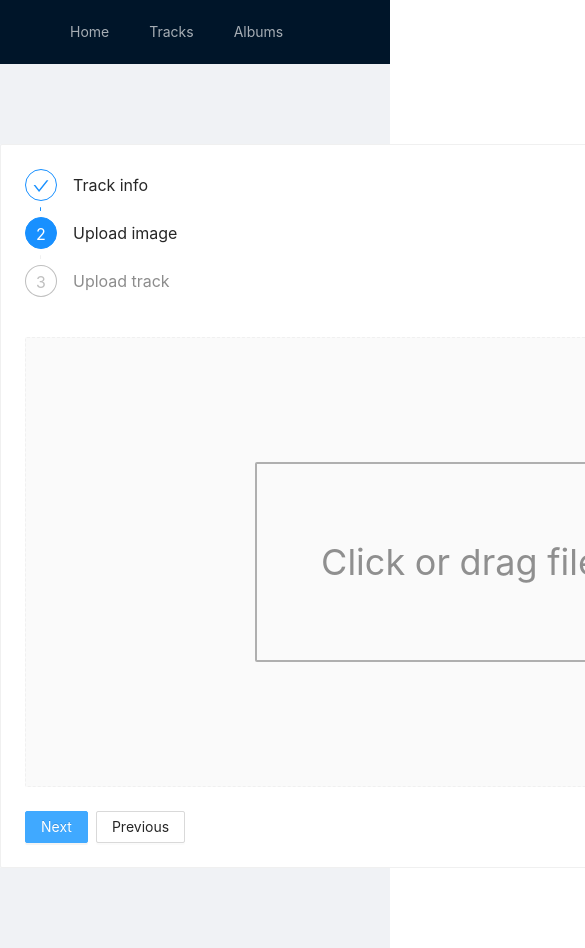
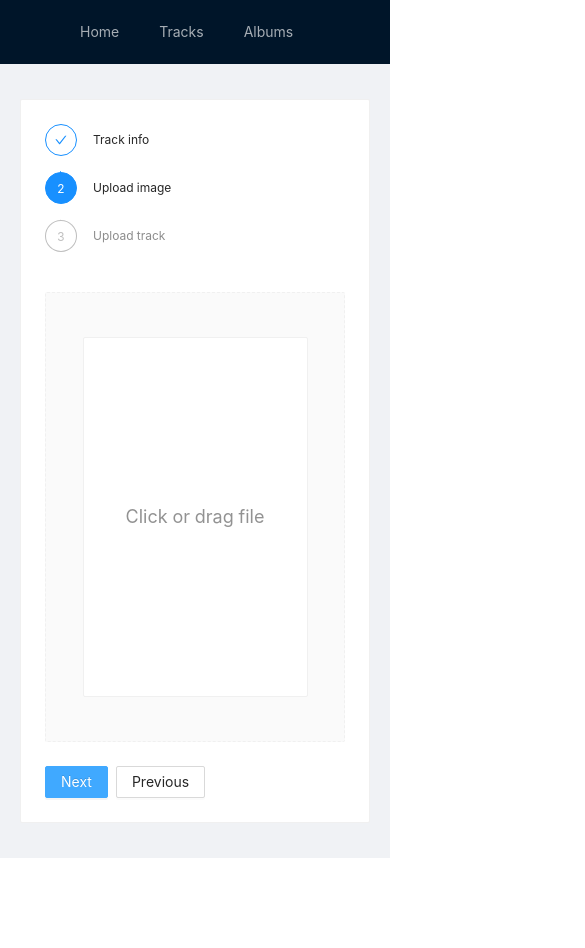
Before and after one commit to kasyan99/music-platform, a Next.js app: page /tracks/create in a window 390 px wide. Both pictures are taken after a click on the button "Next". Shown: the top 948 px of the page, 585 px wide, since content can reach past the window. After the commit the page ends 858 px from the top, so only its background shows below. Built offline with nearby package versions, Linux system fonts and the light colour scheme.

Commit message:
feat: add adaptive for layout

```diff
--- a/components/StepWrapper.tsx
+++ b/components/StepWrapper.tsx
@@ -1,5 +1,6 @@
 import { Button, Card, message, Steps } from 'antd';
 import React, { useState } from 'react';
+import s from '../styles/create.module.scss'
 const { Step } = Steps;
 
 type Props = {
@@ -38,9 +39,9 @@ const StepWrapper: React.FC<Props> = ({ firstContent, secondContent, thirdConten
 
   return (
     <>
-      <Steps current={current}>
+      <Steps current={current} className={s.label}>
         {steps.map((item) => (
-          <Step key={item.title} title={item.title} />
+          <Step key={item.title} title={item.title} className={s.label} />
         ))}
       </Steps>
       <div className="steps-content" style={{ margin: '24px 0' }}>
--- a/components/TrackPage.tsx
+++ b/components/TrackPage.tsx
@@ -1,11 +1,9 @@
 import { Button, Card, Col, Form, Input, Row, Typography } from "antd"
-import axios from "axios"
 import { useInput } from "hooks/useInput"
 import { useRouter } from "next/router"
 import { useEffect, useState } from "react"
 import { trackAPI } from "services/TrackService"
 import { IComment, ITrack } from "types/track"
-
 
 type Props = {
    track: ITrack
@@ -41,7 +39,7 @@ const TrackPage: React.FC<Props> = ({ track: serverTrack }) => {
    }, [data])
 
    return (
-      <div style={{ minWidth: 700 }}>
+      <div>
          <Button onClick={() => router.push('/tracks')} style={{ marginBottom: 10 }}>To list</Button>
          <Card>
             <Typography.Title level={2}>Info</Typography.Title>
--- a/components/stepsContent/FileUpload.tsx
+++ b/components/stepsContent/FileUpload.tsx
@@ -1,6 +1,6 @@
 import { Card } from "antd"
 import { ChangeEvent, useRef, useState } from "react"
-
+import s from '../../styles/FileUpload.module.scss'
 type Props = {
    file: File | null
    setFile: Function
@@ -19,17 +19,24 @@ const AudioUpload: React.FC<Props> = ({ setFile, accept, file }) => {
 
    return (
       <div
-         style={{ position: 'relative', height: 400, display: 'flex', justifyContent: 'center', alignItems: 'center' }}
+         // style={{ position: 'relative', height: 400, display: 'flex', justifyContent: 'center', alignItems: 'center' }}
+         className={s.root}
       >
          <input
             type='file'
             accept={accept}
-            style={{ position: 'absolute', top: 0, left: 0, opacity: 0, width: '100%', height: '100%', zIndex: 99, cursor: 'pointer' }}
+            // style={{ position: 'absolute', top: 0, left: 0, opacity: 0, width: '100%', height: '100%', zIndex: 99, cursor: 'pointer' }}
             onChange={(e) => pickFile(e)}
          />
          {!file &&
-            <Card style={{ border: '2px solid rgba(0,0,0,0.3)', height: '50%', width: '50%', backgroundColor: '#fafafa', display: 'flex', justifyContent: 'center', alignItems: 'center' }}>
-               <div style={{ fontSize: '36px', opacity: '0.5' }}>
+            <Card
+               // style={{ border: '2px solid rgba(0,0,0,0.3)', height: '50%', width: '50%', backgroundColor: '#fafafa', display: 'flex', justifyContent: 'center', alignItems: 'center' }}
+               className={s.dragAndDrop}
+            >
+               <div
+                  // style={{ fontSize: '36px', opacity: '0.5' }}
+                  className={s.text}
+               >
                   Click or drag file
                </div>
             </Card>
--- a/layouts/MainLayout.tsx
+++ b/layouts/MainLayout.tsx
@@ -38,11 +38,11 @@ const MainLayout: React.FC<Props> = ({ children, title, description, keywords })
                      },
                      {
                         key: Date.now() + Math.random(),
-                        label: <Link href={'tracks'}>Tracks</Link>
+                        label: <Link href={'/tracks'}>Tracks</Link>
                      },
                      {
                         key: Date.now() + Math.random(),
-                        label: <Link href={'albums'}>Albums</Link>
+                        label: <Link href={'/albums'}>Albums</Link>
                      },
                   ]
                   }
--- a/pages/tracks/create.tsx
+++ b/pages/tracks/create.tsx
@@ -2,12 +2,12 @@ import FileUpload from "@/components/stepsContent/FileUpload"
 import TrackInfo from "@/components/stepsContent/TrackInfo"
 import StepWrapper from "@/components/StepWrapper"
 import { Card } from "antd"
-import axios from "axios"
 import { useInput } from "hooks/useInput"
 import MainLayout from "layouts/MainLayout"
 import { useRouter } from "next/router"
 import { useState } from "react"
 import { trackAPI } from "services/TrackService"
+import s from "../../styles/create.module.scss"
 
 const TrackCreate: React.FC = () => {
    const [picture, setPicture] = useState<File | null>(null)
@@ -37,7 +37,7 @@ const TrackCreate: React.FC = () => {
    }
 
    return <MainLayout title="Music platform - create track">
-      <Card style={{ width: 920 }}>
+      <Card className={s.container}>
          <StepWrapper
             firstContent={<TrackInfo name={name} artist={artist} text={text} />}
             secondContent={<FileUpload accept="image/*" setFile={setPicture} file={picture} />}
--- /dev/null
+++ b/styles/FileUpload.module.scss
@@ -0,0 +1,58 @@
+.root {
+   position: relative;
+   height: 400px;
+   display: flex;
+   justify-content: center;
+   align-items: center ;
+
+   input{
+      position: absolute;
+      top: 0;
+      left: 0;
+      opacity: 0;
+      width: 100%;
+      height: 100%;
+      z-index: 99;
+      cursor: pointer;
+   }
+}
+
+
+
+.dragAndDrop{
+   border: 2px solid rgba(0,0,0,0.3);
+   height: 50%;
+   width: 50%;
+   background-color: #fafafa;
+   display: flex;
+   justify-content: center;
+   align-items: center;
+}
+
+.text{
+   font-size: 36px;
+   opacity: 0.5;
+   align-items: center;
+}
+
+@media (max-width: 941px){
+   .text{
+      font-size: 24px;
+   }
+}
+
+@media (max-width: 741px){
+   .text{
+      font-size: 18px;
+   }
+   .dragAndDrop{
+      height: 90%;
+      width: 90%;
+   }
+}
+
+@media (max-width: 541px){
+   .container{
+      width: 350px
+   }
+}
--- a/styles/TrackItem.module.scss
+++ b/styles/TrackItem.module.scss
@@ -1,5 +1,5 @@
 .track{
-   margin: 10px;
+   margin: 10px 0;
    &:hover{
       cursor: pointer;
    }
--- /dev/null
+++ b/styles/create.module.scss
@@ -0,0 +1,34 @@
+.container{
+   width: 920px
+}
+
+.label{
+   div{
+      font-size: 16px;
+   }
+}
+
+@media (max-width: 941px){
+   .container{
+      width: 720px
+   }
+
+
+}
+
+@media (max-width: 741px){
+   .container{
+      width: 520px
+   }
+   .label{
+      div{
+         font-size: 12px;
+      }
+   }
+}
+
+@media (max-width: 541px){
+   .container{
+      width: 350px
+   }
+}
--- a/styles/global.css
+++ b/styles/global.css
@@ -12,9 +12,17 @@ height: 100%;
 }
 
 .container{
-  max-width: 920px;
+  padding: 0 10px;
+  max-width: 940px;
   margin: 0 auto;
 }
+
+/* @media (max-width: 941px) {
+  .container{
+    max-width: 720px;
+    margin: 0 auto;
+  }
+} */
 
 * {
   box-sizing: border-box;
@@ -22,7 +30,7 @@ height: 100%;
 
 main {
   height: 100%;
-  padding: 5rem 0;
+  padding: 10% 0;
   flex: 1;
   display: flex;
   flex-direction: column;
@@ -30,7 +38,7 @@ main {
   align-items: center;
 }
 
-footer {
+/* footer {
   width: 100%;
   height: 100px;
   border-top: 1px solid #eaeaea;
@@ -47,18 +55,18 @@ footer a {
   display: flex;
   justify-content: center;
   align-items: center;
-}
+} */
 
 a {
   color: inherit;
   text-decoration: none;
 }
 
-code {
+/* code {
   background: #fafafa;
   border-radius: 5px;
   padding: 0.75rem;
   font-size: 1.1rem;
   font-family: Menlo, Monaco, Lucida Console, Liberation Mono, DejaVu Sans Mono,
     Bitstream Vera Sans Mono, Courier New, monospace;
-}
+} */
```
Also changed, not shown: components/TrackList.tsx (+1 -7 lines), pages/tracks/index.tsx (+11 -3 lines).
